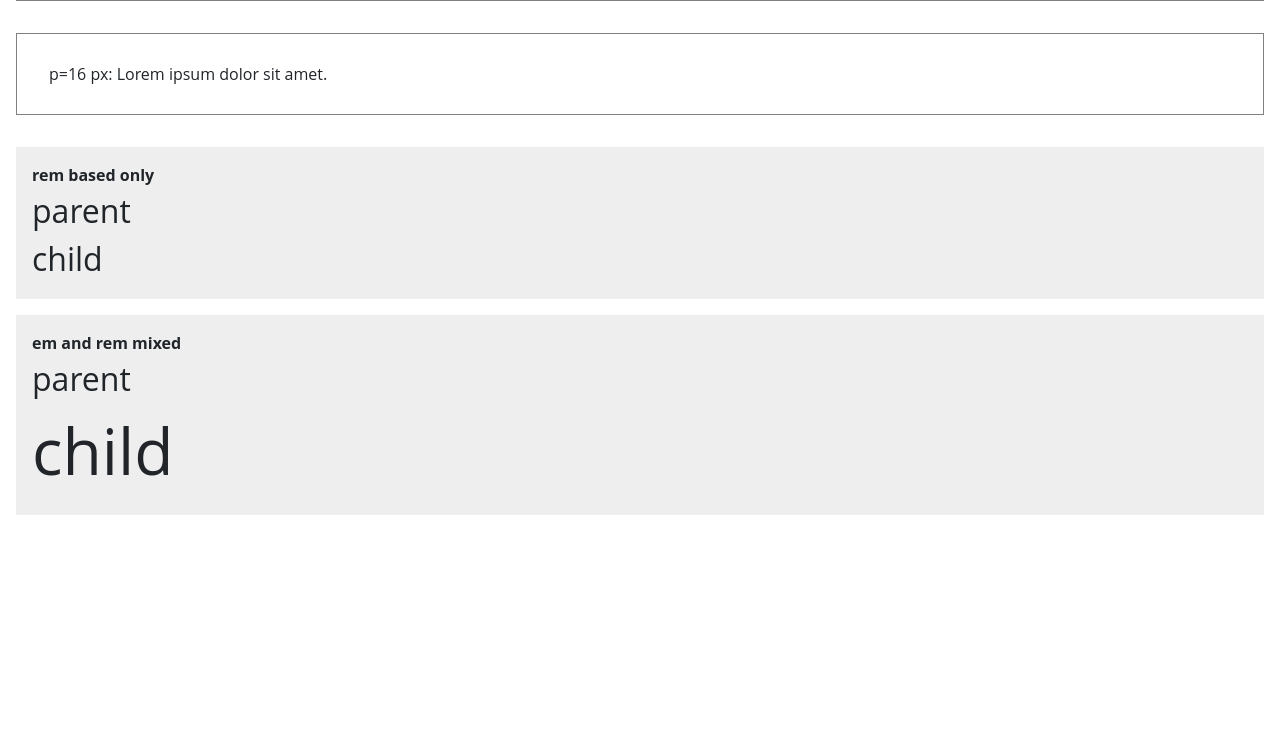
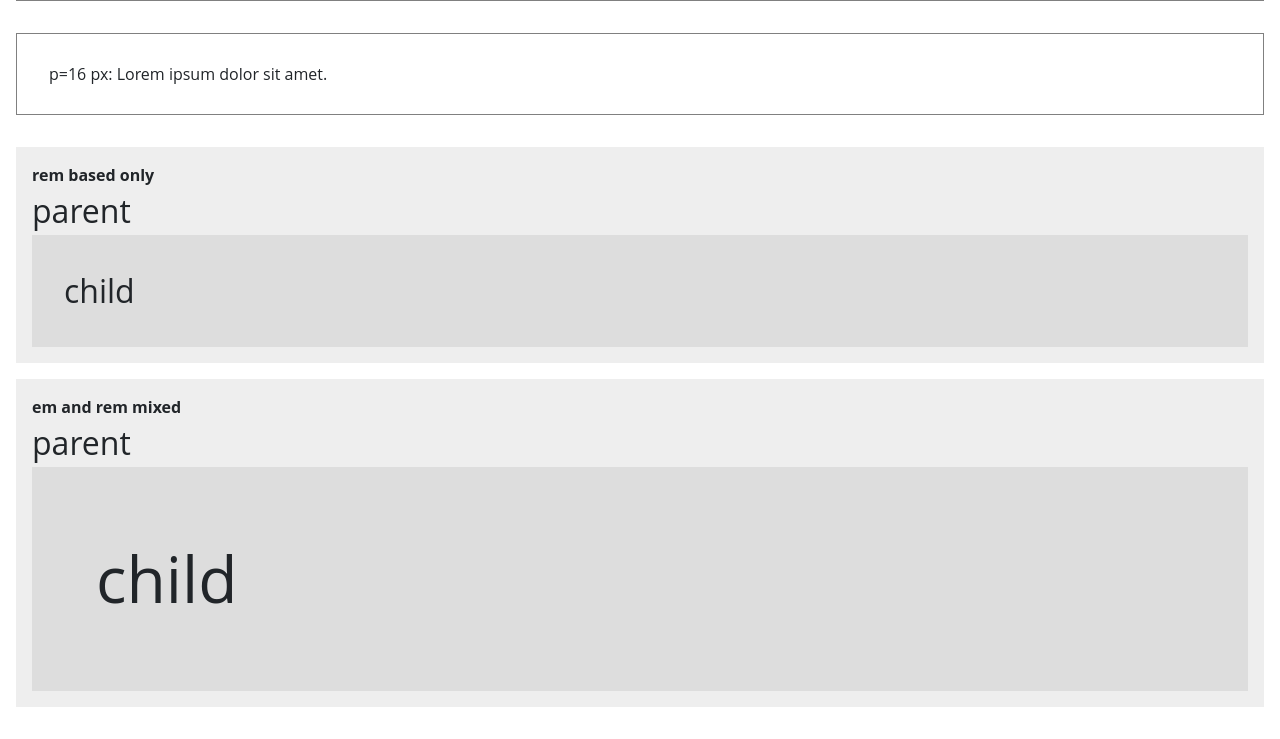
Before and after one commit to miss-emenems/Sandbox, a PHP site: page /typography.php in a window 1280 px wide. Shown: the part 466-1205 px from the top of the page. Before the commit the page ends 981 px from the top, so only its background shows below. Run offline with PHP 8.4, Linux system fonts and the light colour scheme.

Commit message:
font sizes em/rem test with bootstrap

```diff
--- a/css/style.css
+++ b/css/style.css
@@ -61,6 +61,9 @@ h1, h2, h3, p {
   margin-bottom: 1em;
   background: #eee;
   padding: 1em; }
+  .scale .child {
+    padding: 1em;
+    background: #ddd; }
 
 .rem .parent {
   font-size: 2rem; }
--- a/scss/_testTypography.scss
+++ b/scss/_testTypography.scss
@@ -36,6 +36,10 @@ h1, h2, h3, p {
   margin-bottom: 1em;
   background:  #eee;
   padding: 1em;
+  .child {
+    padding: 1em;
+    background: #ddd;
+  }
 }
 .rem {
   .parent {
```
Also changed, not shown: 1 other file.
